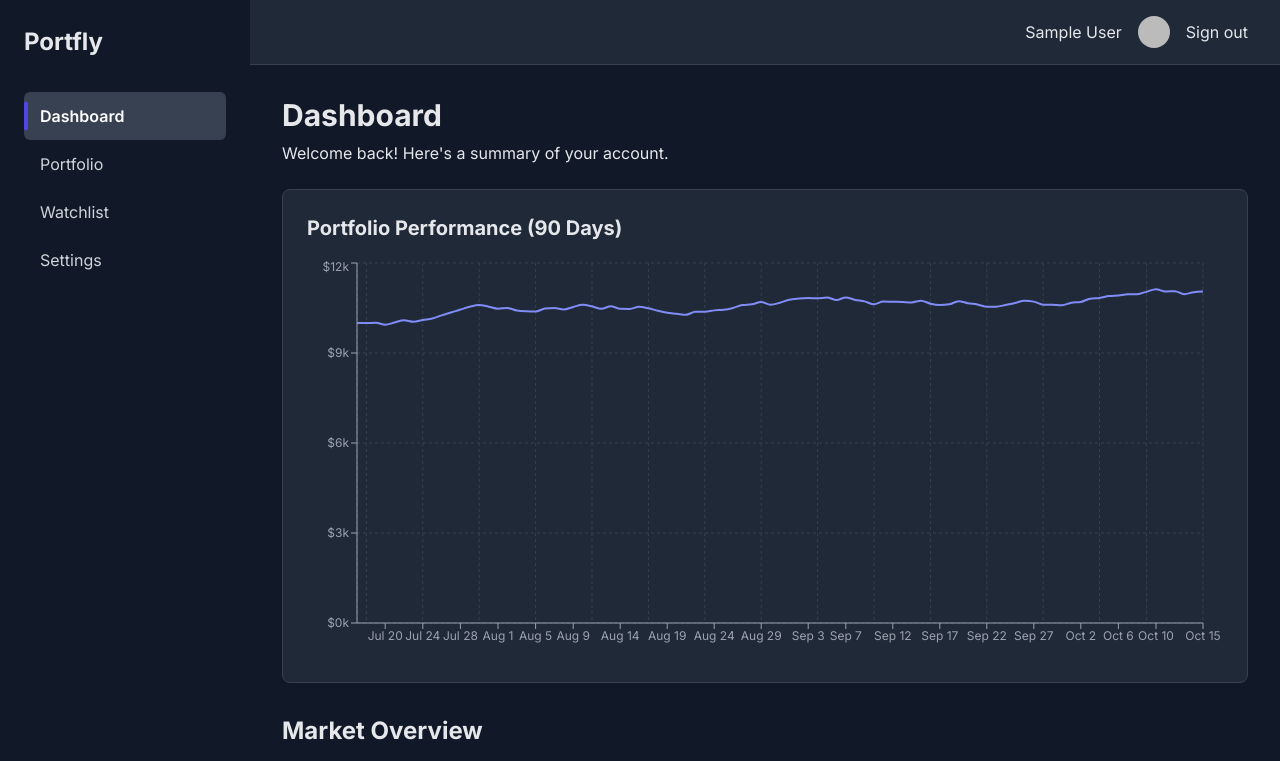
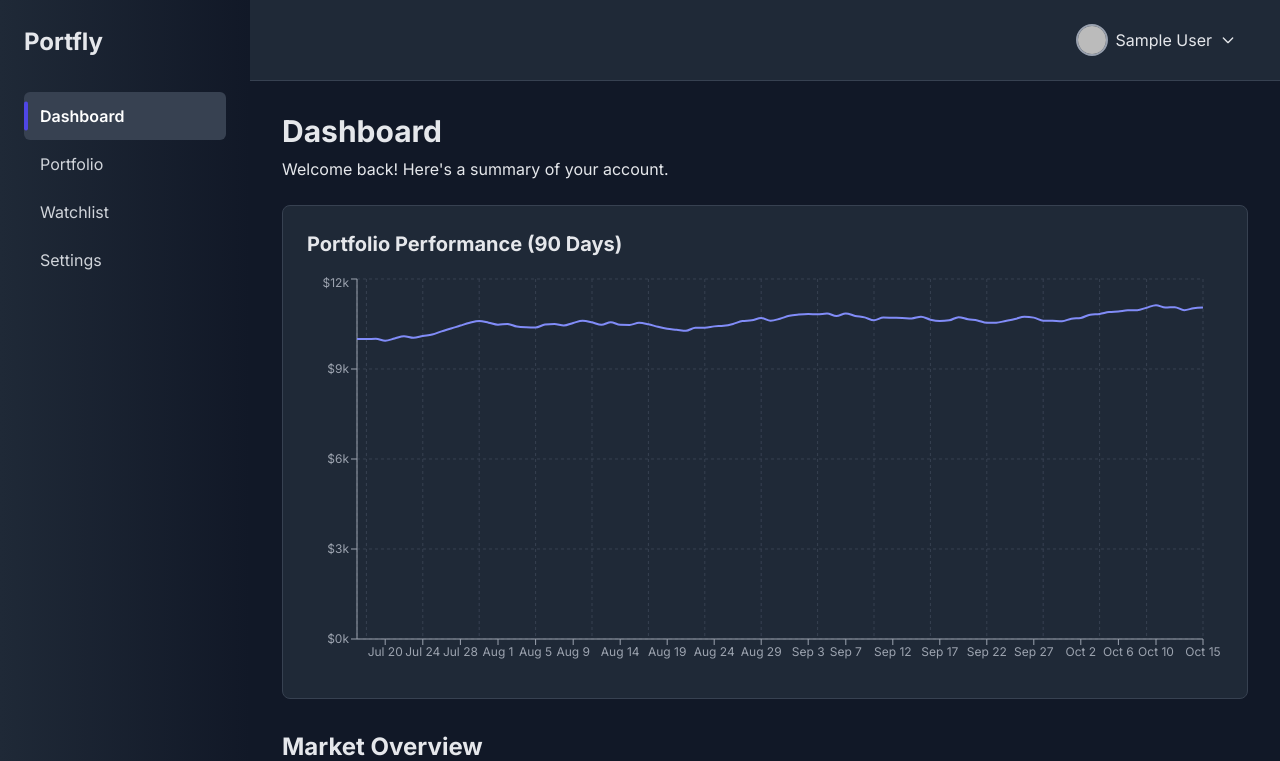
Before and after one commit to BazingaZeta/portfly-frontend, a Next.js app: page /dashboard in a window 1280 px wide. Shown: the top 761 px of the page. Built offline with nearby package versions, Linux system fonts and the light colour scheme; no server answers; sample sign-in values are in the browser's storage.

Commit message:
feat: better user icon UX

```diff
--- a/src/app/components/authButtons.tsx
+++ b/src/app/components/authButtons.tsx
@@ -22,6 +22,10 @@ export function SignInButton({ style, className }: { style?: React.CSSProperties
   );
 }
 
-export function SignOutButton() {
-  return <button onClick={() => signOut()}>Sign out</button>;
+export function SignOutButton({ className }: { className?: string }) {
+  return (
+    <button onClick={() => signOut()} className={className}>
+      Sign out
+    </button>
+  );
 }
--- a/src/app/dashboard/Sidebar.tsx
+++ b/src/app/dashboard/Sidebar.tsx
@@ -27,6 +27,7 @@ export default function Sidebar({ isOpen, toggle }: { isOpen: boolean, toggle: (
               <Link
                 href={href}
                 className={pathname === href ? styles.active : ''}
+                onClick={toggle} // Always close the sidebar on click
               >
                 {label}
               </Link>
--- /dev/null
+++ b/src/app/dashboard/UserMenu.tsx
@@ -0,0 +1,87 @@
+'use client';
+
+import { useState, useRef, useEffect } from 'react';
+import Image from 'next/image';
+import { SignOutButton } from '@/app/components/authButtons';
+import styles from './dashboard.module.css';
+
+interface UserMenuProps {
+  user: {
+    name?: string | null;
+    image?: string | null;
+    email?: string | null;
+  };
+}
+
+export default function UserMenu({ user }: UserMenuProps) {
+  const [isOpen, setIsOpen] = useState(false);
+  const menuRef = useRef<HTMLDivElement>(null);
+
+  const toggleMenu = () => {
+    setIsOpen(!isOpen);
+  };
+
+  // Close menu when clicking outside
+  useEffect(() => {
+    const handleClickOutside = (event: MouseEvent) => {
+      if (menuRef.current && !menuRef.current.contains(event.target as Node)) {
+        setIsOpen(false);
+      }
+    };
+
+    document.addEventListener('mousedown', handleClickOutside);
+    return () => {
+      document.removeEventListener('mousedown', handleClickOutside);
+    };
+  }, [menuRef]);
+
+  return (
+    <div className={styles.userMenuContainer} ref={menuRef}>
+      <button className={styles.userMenuButton} onClick={toggleMenu}>
+        {user.image && (
+          <Image
+            src={user.image}
+            alt="Avatar"
+            width={32}
+            height={32}
+            className={`${styles.userAvatar} rounded-full border-2 border-gray-400`}
+            priority
+          />
+        )}
+        <span className="hidden md:inline">{user.name}</span>
+        <svg
+          className={`w-4 h-4 ml-2 transition-transform ${isOpen ? 'rotate-180' : ''}`}
+          fill="none"
+          stroke="currentColor"
+          viewBox="0 0 24 24"
+          xmlns="http://www.w3.org/2000/svg"
+        >
+          <path strokeLinecap="round" strokeLinejoin="round" strokeWidth={2} d="M19 9l-7 7-7-7" />
+        </svg>
+      </button>
+
+      {isOpen && (
+        <div className={styles.userDropdownMenu}>
+          <div className={styles.userDropdownHeader}>
+            {user.image && (
+              <Image
+                src={user.image}
+                alt="Avatar"
+                width={40}
+                height={40}
+                className={`${styles.userAvatar} rounded-full border-2 border-gray-400`}
+                priority
+              />
+            )}
+            <div className="flex flex-col text-left min-w-0">
+              <span className="font-semibold">{user.name}</span>
+              <span className={`text-sm text-gray-400 ${styles.userEmailTruncate}`}>{user.email}</span>
+            </div>
+          </div>
+          <div className={styles.userDropdownDivider} />
+          <SignOutButton className={styles.userDropdownSignOutButton} />
+        </div>
+      )}
+    </div>
+  );
+}
--- a/src/app/dashboard/dashboard.module.css
+++ b/src/app/dashboard/dashboard.module.css
@@ -7,7 +7,7 @@
 
 .sidebar {
   width: 250px;
-  background-color: #111827;
+  background: linear-gradient(to right, #1f2937, #111827);
   padding: 1.5rem;
   border-right: none;
 }
@@ -436,3 +436,80 @@
     gap: 1rem;
   }
 }
+
+.userMenuContainer {
+  position: relative;
+  display: inline-block;
+}
+
+.userMenuButton {
+  display: flex;
+  align-items: center;
+  background: none;
+  border: none;
+  color: #e5e7eb;
+  cursor: pointer;
+  padding: 0.5rem 0.75rem;
+  border-radius: 9999px; /* Full rounded */
+  transition: background-color 0.2s;
+}
+
+.userMenuButton:hover {
+  background-color: #374151;
+}
+
+.userAvatar {
+  margin-right: 0.5rem;
+}
+
+.userDropdownMenu {
+  position: absolute;
+  top: calc(100% + 0.5rem); /* Position below the button */
+  right: 0;
+  background-color: #1f2937;
+  border: 1px solid #374151;
+  border-radius: 8px;
+  box-shadow: 0 4px 6px rgba(0, 0, 0, 0.1);
+  min-width: 200px;
+  z-index: 100;
+  padding: 1rem;
+}
+
+.userDropdownHeader {
+  display: flex;
+  align-items: center;
+  gap: 0.75rem;
+  padding-bottom: 1rem;
+  border-bottom: 1px solid #374151;
+  margin-bottom: 1rem;
+}
+
+.userDropdownDivider {
+  height: 1px;
+  background-color: #374151;
+  margin: 0.5rem 0;
+}
+
+.userDropdownSignOutButton {
+  width: 100%;
+  text-align: left;
+  background: none;
+  border: none;
+  color: #d1d5db;
+  padding: 0.75rem 1rem;
+  border-radius: 6px;
+  cursor: pointer;
+  transition: background-color 0.2s;
+}
+
+.userDropdownSignOutButton:hover {
+  background-color: #374151;
+  color: #ffffff;
+}
+
+.userEmailTruncate {
+  white-space: nowrap;       /* Prevent text from wrapping */
+  overflow: hidden;          /* Hide overflowing text */
+  text-overflow: ellipsis;   /* Display ellipsis for overflow */
+  max-width: 100%;           /* Ensure it respects parent width */
+}
--- a/src/app/dashboard/layout.tsx
+++ b/src/app/dashboard/layout.tsx
@@ -1,32 +1,27 @@
-'use client';
+"use client";
 
-import { useState, useEffect } from 'react';
-import { useSession } from 'next-auth/react';
-import { redirect } from 'next/navigation';
-import { usePathname } from 'next/navigation';
-import styles from './dashboard.module.css';
-import Sidebar from './Sidebar';
-import Image from 'next/image';
-import { SignOutButton } from '../components/authButtons';
+import { useState } from "react";
+import { useSession } from "next-auth/react";
+import { redirect } from "next/navigation";
+import styles from "./dashboard.module.css";
+import Sidebar from "./Sidebar";
 
-export default function DashboardLayout({ children }: { children: React.ReactNode }) {
+import UserMenu from "./UserMenu";
+
+export default function DashboardLayout({
+  children,
+}: {
+  children: React.ReactNode;
+}) {
   const { data: session, status } = useSession();
   const [isSidebarOpen, setIsSidebarOpen] = useState(false);
-  const pathname = usePathname();
 
-  useEffect(() => {
-    if (isSidebarOpen) {
-      setIsSidebarOpen(false);
-    }
-    // eslint-disable-next-line react-hooks/exhaustive-deps
-  }, [pathname]);
-
-  if (status === 'loading') {
+  if (status === "loading") {
     return <div>Loading...</div>;
   }
 
   if (!session) {
-    redirect('/');
+    redirect("/");
   }
 
   const toggleSidebar = () => {
@@ -35,24 +30,26 @@ export default function DashboardLayout({ children }: { children: React.ReactNod
 
   return (
     <div className={styles.dashboardLayout}>
-      {isSidebarOpen && <div className={styles.overlay} onClick={toggleSidebar} />}
+      {isSidebarOpen && (
+        <div className={styles.overlay} onClick={toggleSidebar} />
+      )}
       <Sidebar isOpen={isSidebarOpen} toggle={toggleSidebar} />
       <main className={styles.mainContent}>
         <header className={styles.header}>
-          <button className={styles.hamburger} onClick={toggleSidebar} style={{ visibility: isSidebarOpen ? 'hidden' : 'visible' }}>
+          <button
+            className={styles.hamburger}
+            onClick={toggleSidebar}
+            style={{ visibility: isSidebarOpen ? "hidden" : "visible" }}
+          >
             <span />
             <span />
             <span />
           </button>
           <div className={styles.userInfo}>
-            <span>{session.user?.name}</span>
-            {session.user?.image && <Image src={session.user.image} alt="Avatar" width={32} height={32} className="rounded-full" priority />}
-            <SignOutButton />
+            {session.user && <UserMenu user={session.user} />}
           </div>
         </header>
-        <div className={styles.pageContent}>
-          {children}
-        </div>
+        <div className={styles.pageContent}>{children}</div>
       </main>
     </div>
   );
```
